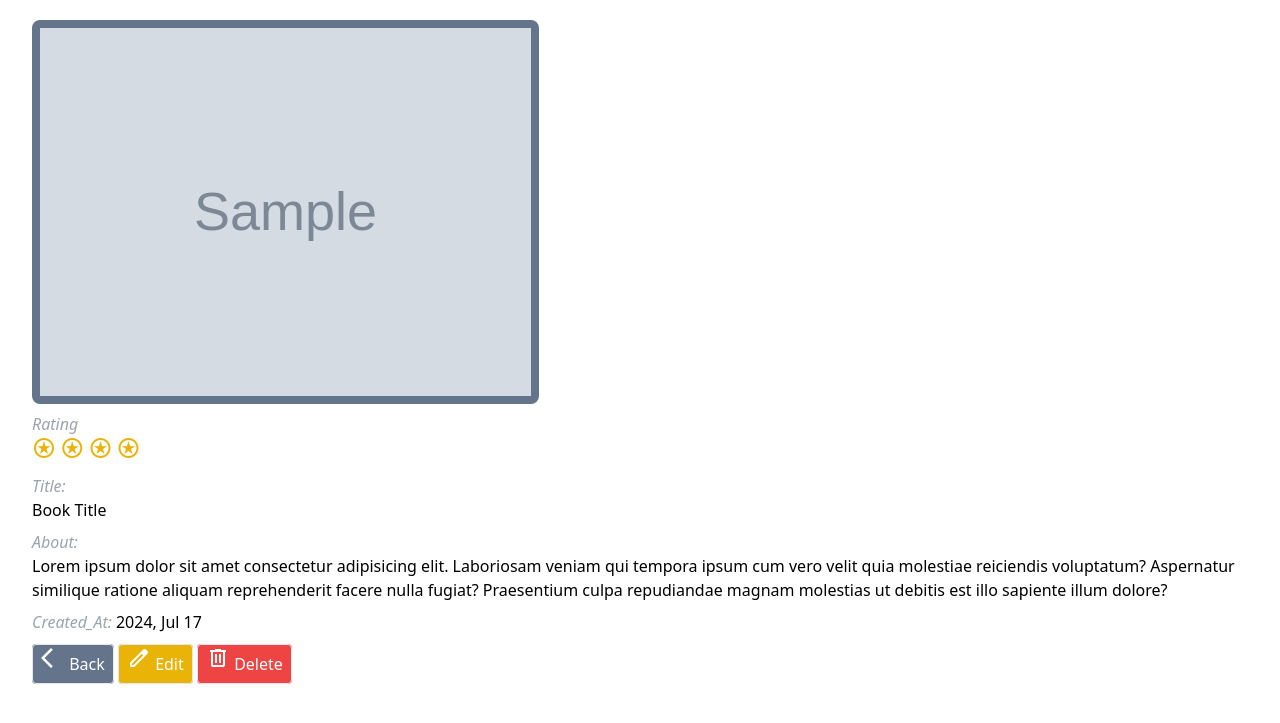
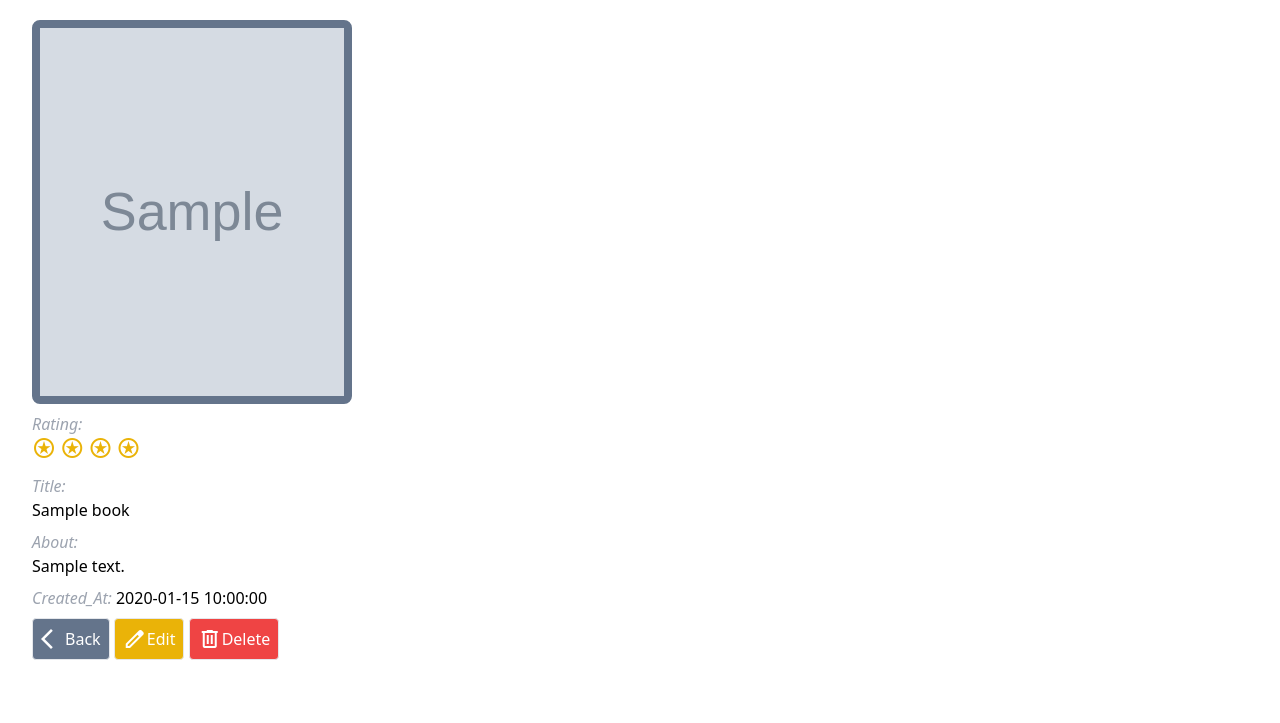
Before and after one commit to katherinekhine/bookstore, a PHP site: page /book-show.php?id=1 in a window 1280 px wide. Shown: the part 64-787 px from the top of the page. Run offline with PHP 8.4, Linux system fonts and the light colour scheme; tables that the repository leaves empty or names only in its code hold one stand-in row (values such as "Sample post"); grey boxes marked "Sample" are stand-in pictures; some libraries are stand-ins or nearby versions.

Commit message:
update book-index.php, index.php and book-show.php

```diff
--- a/book-show.php
+++ b/book-show.php
@@ -9,46 +9,50 @@ $book = $data->show($_GET['id']);
 
 ?>
 
-<?php
-include 'components/header.php'
-?>
+<?php include 'components/header.php' ?>
 
-<img src="<?= $book->cover ?>" alt="" class="w-50 h-96 object-cover border-8 border-slate-500 rounded-lg mb-2">
+<img src="<?= $book->cover ?>" alt="" class="w-80 h-96 object-cover border-8 border-slate-500 rounded-lg mb-2">
 
 <div class="mb-2">
-    <label for="rating" class="text-gray-400 italic">Rating</label>
+    <label for="rating" class="text-gray-400 italic">Rating:</label>
     <p class="text-yellow-500">
         <?php for ($i = 0; $i < $book->rating; $i++): ?>
-            <span class="material-symbols-outlined">
-                stars
-            </span>
+            <span class="material-symbols-outlined">stars</span>
         <?php endfor; ?>
     </p>
 </div>
 <div class="mb-2">
     <label for="title" class="text-gray-400 italic">Title:</label>
-    <h2>Book Title</h2>
+    <h2><?= $book->title; ?></h2>
 </div>
 <div class="mb-2">
     <label for="about" class="text-gray-400 italic">About:</label>
-    <p>Lorem ipsum dolor sit amet consectetur adipisicing elit. Laboriosam veniam qui tempora ipsum cum vero velit quia molestiae reiciendis voluptatum? Aspernatur similique ratione aliquam reprehenderit facere nulla fugiat? Praesentium culpa repudiandae magnam molestias ut debitis est illo sapiente illum dolore?</p>
-</div>
-<div class="mb-3">
-    <label for="created_at" class="text-gray-400 italic">Created_At:</label>
-    <span>2024, Jul 17</span>
+    <p><?= $book->about; ?></p>
 </div>
 <div class="mb-2">
-    <a href="book-index.php" class="border bg-slate-500 p-2 rounded text-white"><span class="material-symbols-outlined">
-            arrow_back_ios
-        </span> Back</a>
-    <a href="" class="border bg-yellow-500 p-2 rounded text-white"><span class="material-symbols-outlined">
-            edit
-        </span> Edit</a>
-    <a href="" class="border bg-red-500 p-2 rounded text-white"><span class="material-symbols-outlined">
-            delete
-        </span> Delete</a>
+    <label for="created_at" class="text-gray-400 italic">Created_At:</label>
+    <span><?= $book->created_at; ?></span>
+</div>
+<div class="mb-2">
+    <div class="inline-block">
+        <a href="book-index.php" class="border bg-slate-500 p-2 rounded text-white flex items-center">
+            <span class="material-symbols-outlined">
+                arrow_back_ios
+            </span> Back</a>
+    </div>
+    <div class="inline-block">
+        <a href="" class="border bg-yellow-500 p-2 rounded text-white flex items-center">
+            <span class="material-symbols-outlined">edit</span>
+            Edit
+        </a>
+    </div>
+    <div class="inline-block">
+        <a href="" class="border bg-red-500 p-2 rounded text-white flex items-center">
+            <span class="material-symbols-outlined">delete</span>
+            Delete
+        </a>
+    </div>
 </div>
 
-<?php
-include 'components/footer.php'
-?>
+
+<?php include 'components/footer.php' ?>
```
Also changed, not shown: book-index.php (+4 -12 lines), index.php (+1 -21 lines).
